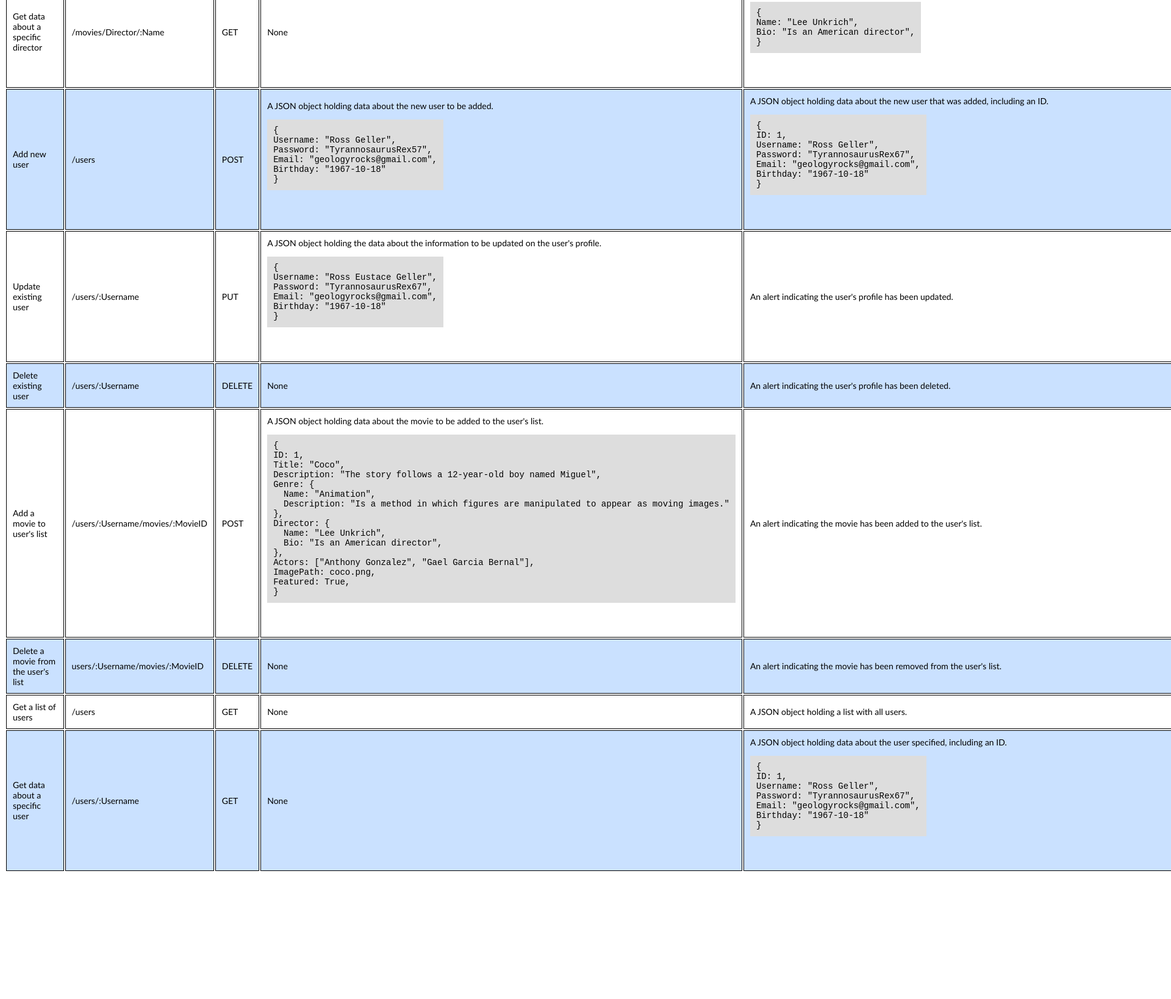
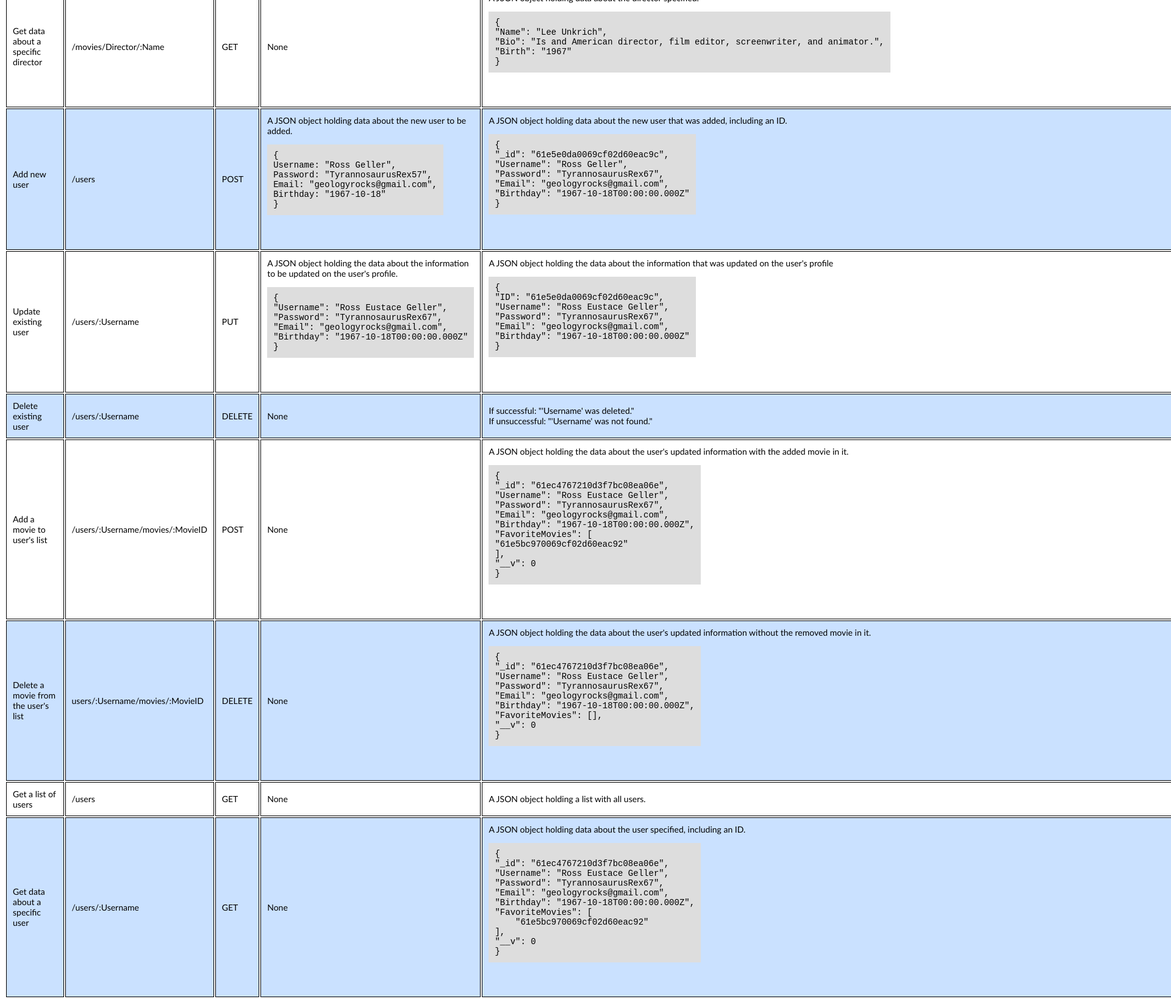
Before and after one commit to MaiaraLopes/Achievement-2, a website: page public/documentation.html in a window 1280 px wide. Shown: the part 902-2541 px from the top of the page at 61% size, 1920 px wide, since content can reach past the window. Before the commit the page ends 2341 px from the top, so only its background shows below. Drawn offline with Linux system fonts and the light colour scheme.

Commit message:
Updated documentation.html

```diff
--- a/index.js
+++ b/index.js
@@ -175,7 +175,7 @@ app.delete("/users/:Username", function (req, res) {
   Users.findOneAndRemove({ Username: req.params.Username })
     .then(function (user) {
       if (!user) {
-        res.status(400).send(req.params.Username + " was not found");
+        res.status(400).send(req.params.Username + " was not found.");
       } else {
         res.status(200).send(req.params.Username + " was deleted.");
       }
--- a/public/documentation.html
+++ b/public/documentation.html
@@ -44,20 +44,21 @@
           A JSON object holding data about the movie specified, including an ID.
           <pre>
 <code>{
-ID: 1,
-Title: "Coco",
-Description: "The story follows a 12-year-old boy named Miguel",
-Genre: {
-  Name: "Animation",
-  Description: "Is a method in which figures are manipulated to appear as moving images."
+"Genre": {
+    "Name": "Animation",
+    "Description": "Is a method in which figures are manipulated to appear as moving images. In traditional animation, images are drawn or painted by hand on transparent celluloid sheets to be photographed and exhibited on film."
 },
-Director: {
-  Name: "Lee Unkrich",
-  Bio: "Is an American director",
+"Director": {
+    "Name": "Lee Unkrich",
+    "Bio": "Is and American director, film editor, screenwriter, and animator.",
+    "Birth": "1967"
 },
-Actors: ["Anthony Gonzalez", "Gael Garcia Bernal"],
-ImagePath: coco.png,
-Featured: True,
+"Actors": [],
+"_id": "61e5bc970069cf02d60eac92",
+"Title": "Coco",
+"Description": "The story follows a 12-year-old boy named Miguel who is accidentally transported to the Land of the Dead, where he seeks the help of his deceased musician great-great-grandfather to return him to his family among the living and to reverse his family's ban on music.",
+"ImagePath": "https://upload.wikimedia.org/wikipedia/en/9/98/Coco_%282017_film%29_poster.jpg",
+"Featured": true
 }</code>
           </pre>
         </td>
@@ -69,11 +70,11 @@ Featured: True,
         <td>GET</td>
         <td>None</td>
         <td>
-          A JSON object holding data about the genre.
+          A JSON object holding data about the genre specified.
           <pre>
 <code>{
 Name: "Animation",
-Description: "Animation is a method in which figures are manipulated to appear as moving images."
+"Description": "Is a method in which figures are manipulated to appear as moving images. In traditional animation, images are drawn or painted by hand on transparent celluloid sheets to be photographed and exhibited on film."
 }</code>
             </pre>
         </td>
@@ -88,8 +89,9 @@ Description: "Animation is a method in which figures are manipulated to appear a
           A JSON object holding data about the director specified.
           <pre>
 <code>{
-Name: "Lee Unkrich",
-Bio: "Is an American director",
+"Name": "Lee Unkrich",
+"Bio": "Is and American director, film editor, screenwriter, and animator.",
+"Birth": "1967"
 }</code>
             </pre>
         </td>
@@ -117,11 +119,11 @@ Birthday: "1967-10-18"
           including an ID.
           <pre>
 <code>{
-ID: 1,
-Username: "Ross Geller",
-Password: "TyrannosaurusRex67",
-Email: "geologyrocks@gmail.com",
-Birthday: "1967-10-18"
+"_id": "61e5e0da0069cf02d60eac9c",
+"Username": "Ross Geller",
+"Password": "TyrannosaurusRex67",
+"Email": "geologyrocks@gmail.com",
+"Birthday": "1967-10-18T00:00:00.000Z"
 }</code>
             </pre>
         </td>
@@ -136,14 +138,24 @@ Birthday: "1967-10-18"
           the user's profile.
           <pre>
 <code>{
-Username: "Ross Eustace Geller",
-Password: "TyrannosaurusRex67",
-Email: "geologyrocks@gmail.com",
-Birthday: "1967-10-18"
+"Username": "Ross Eustace Geller",
+"Password": "TyrannosaurusRex67",
+"Email": "geologyrocks@gmail.com",
+"Birthday": "1967-10-18T00:00:00.000Z"
 }</code>
             </pre>
         </td>
-        <td>An alert indicating the user's profile has been updated.</td>
+        <td>A JSON object holding the data about the information that was updated on the user's profile
+          <pre>
+<code>{
+"ID": "61e5e0da0069cf02d60eac9c",
+"Username": "Ross Eustace Geller",
+"Password": "TyrannosaurusRex67",
+"Email": "geologyrocks@gmail.com",
+"Birthday": "1967-10-18T00:00:00.000Z"
+}</code>
+          </pre>
+        </td>
       </tr>
 
       <tr>
@@ -151,7 +163,8 @@ Birthday: "1967-10-18"
         <td>/users/:Username</td>
         <td>DELETE</td>
         <td>None</td>
-        <td>An alert indicating the user's profile has been deleted.</td>
+        <td>If successful: "'Username' was deleted."<br>
+        If unsuccessful: "'Username' was not found."</td>
       </tr>
 
       <!-- Favorites list -->
@@ -160,30 +173,21 @@ Birthday: "1967-10-18"
         <td>Add a movie to user's list</td>
         <td>/users/:Username/movies/:MovieID</td>
         <td>POST</td>
-        <td>
-          A JSON object holding data about the movie to be added to the user's
-          list.
+        <td>None</td>
+        <td> A JSON object holding the data about the user's updated information with the added movie in it.
           <pre>
 <code>{
-ID: 1,
-Title: "Coco",
-Description: "The story follows a 12-year-old boy named Miguel",
-Genre: {
-  Name: "Animation",
-  Description: "Is a method in which figures are manipulated to appear as moving images."
-},
-Director: {
-  Name: "Lee Unkrich",
-  Bio: "Is an American director",
-},
-Actors: ["Anthony Gonzalez", "Gael Garcia Bernal"],
-ImagePath: coco.png,
-Featured: True,
+"_id": "61ec4767210d3f7bc08ea06e",
+"Username": "Ross Eustace Geller",
+"Password": "TyrannosaurusRex67",
+"Email": "geologyrocks@gmail.com",
+"Birthday": "1967-10-18T00:00:00.000Z",
+"FavoriteMovies": [
+"61e5bc970069cf02d60eac92"
+],
+"__v": 0
 }</code>
-            </pre>
-        </td>
-        <td>
-          An alert indicating the movie has been added to the user's list.
+           </pre>
         </td>
       </tr>
 
@@ -192,8 +196,19 @@ Featured: True,
         <td>users/:Username/movies/:MovieID</td>
         <td>DELETE</td>
         <td>None</td>
-        <td>
-          An alert indicating the movie has been removed from the user's list.
+        <td> A JSON object holding the data about the user's updated information without the removed movie in it.
+          <pre>
+<code>{
+"_id": "61ec4767210d3f7bc08ea06e",
+"Username": "Ross Eustace Geller",
+"Password": "TyrannosaurusRex67",
+"Email": "geologyrocks@gmail.com",
+"Birthday": "1967-10-18T00:00:00.000Z",
+"FavoriteMovies": [],
+"__v": 0
+}</code>
+            </pre>
+          </td>
         </td>
       </tr>
 
@@ -213,11 +228,15 @@ Featured: True,
           A JSON object holding data about the user specified, including an ID.
           <pre>
 <code>{
-ID: 1,
-Username: "Ross Geller",
-Password: "TyrannosaurusRex67",
-Email: "geologyrocks@gmail.com",
-Birthday: "1967-10-18"
+"_id": "61ec4767210d3f7bc08ea06e",
+"Username": "Ross Eustace Geller",
+"Password": "TyrannosaurusRex67",
+"Email": "geologyrocks@gmail.com",
+"Birthday": "1967-10-18T00:00:00.000Z",
+"FavoriteMovies": [
+    "61e5bc970069cf02d60eac92"
+],
+"__v": 0
 }</code>
           </pre>
         </td>
```
